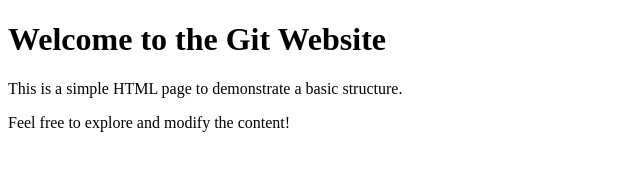
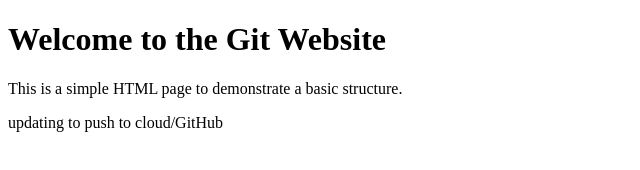
Before and after one commit to paulchuatek/learning-git, a plain HTML site: page index.html in a window 1280 px wide. Shown: the full height of the page, 0-640 px from the left. Drawn offline with Linux system fonts and the light colour scheme.

Commit message:
check paragraph

```diff
--- a/index.html
+++ b/index.html
@@ -8,6 +8,6 @@
     <body>
         <h1>Welcome to the Git Website</h1>
         <p>This is a simple HTML page to demonstrate a basic structure.</p>
-        <p>Feel free to explore and modify the content!</p>
+        <p>updating to push to cloud/GitHub</p>
     </body>
 </html>
```
